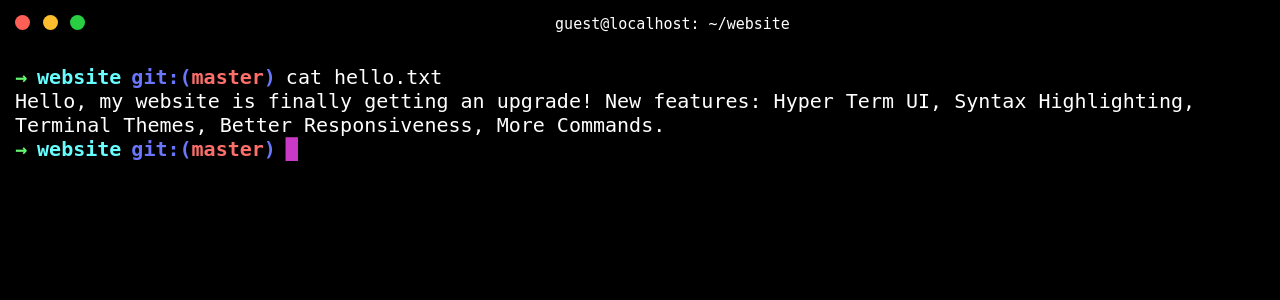
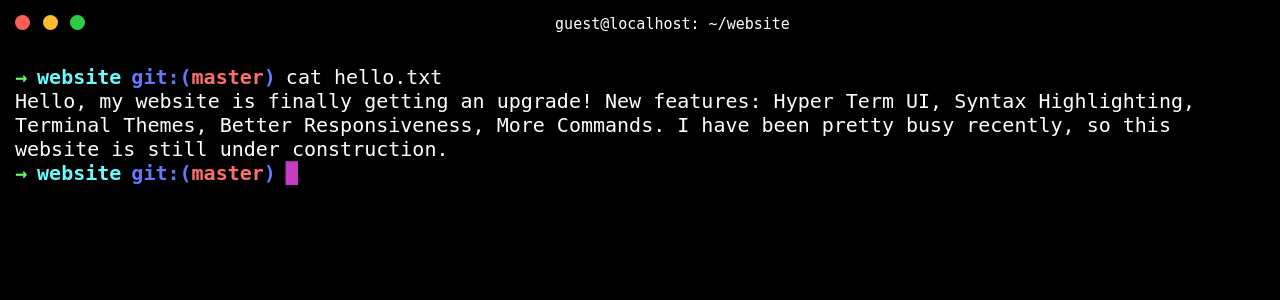
Before and after one commit to paineleffler/old-terminal, a React (Create React App) app: page / in a window 1280 px wide. Shown: the top 300 px of the page. Built offline with nearby package versions, Linux system fonts and the light colour scheme; a web font is replaced by a local one.

Commit message:
updated message

```diff
--- a/src/components/Command.js
+++ b/src/components/Command.js
@@ -24,7 +24,7 @@ const Command = (props) => {
   return (
     <Row>
       <Prefix success={success} type={type} branch={branch} currentDirectory={currentDirectory} changes={changes} />
-      <StyledCommand spellCheck={false} value={input} contentEditable={true} onChange={e => { setInput(e.target.value)}}></StyledCommand>
+      <StyledCommand spellCheck={false} value={input} contentEditable={false} onChange={e => { setInput(e.target.value)}}></StyledCommand>
       <Suffix />
     </Row>
   )
--- a/src/components/TerminalContextProvider.js
+++ b/src/components/TerminalContextProvider.js
@@ -15,7 +15,7 @@ function TerminalContextProvider (props) {
     },
     {
       type: 'output',
-      content: 'Hello, my website is finally getting an upgrade! New features: Hyper Term UI, Syntax Highlighting, Terminal Themes, Better Responsiveness, More Commands.'
+      content: 'Hello, my website is finally getting an upgrade! New features: Hyper Term UI, Syntax Highlighting, Terminal Themes, Better Responsiveness, More Commands. I have been pretty busy recently, so this website is still under construction.'
     }
   ])
 
```
